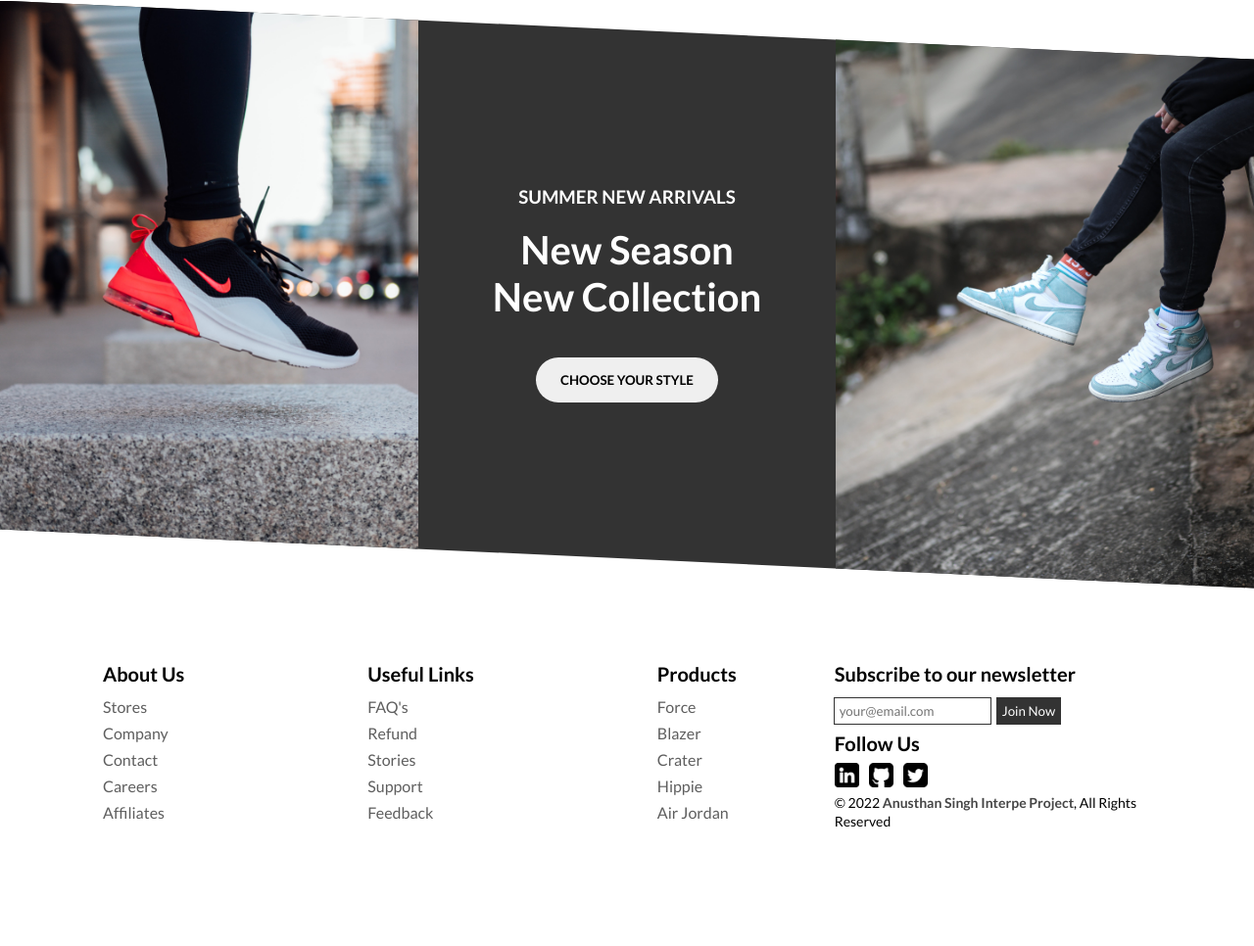
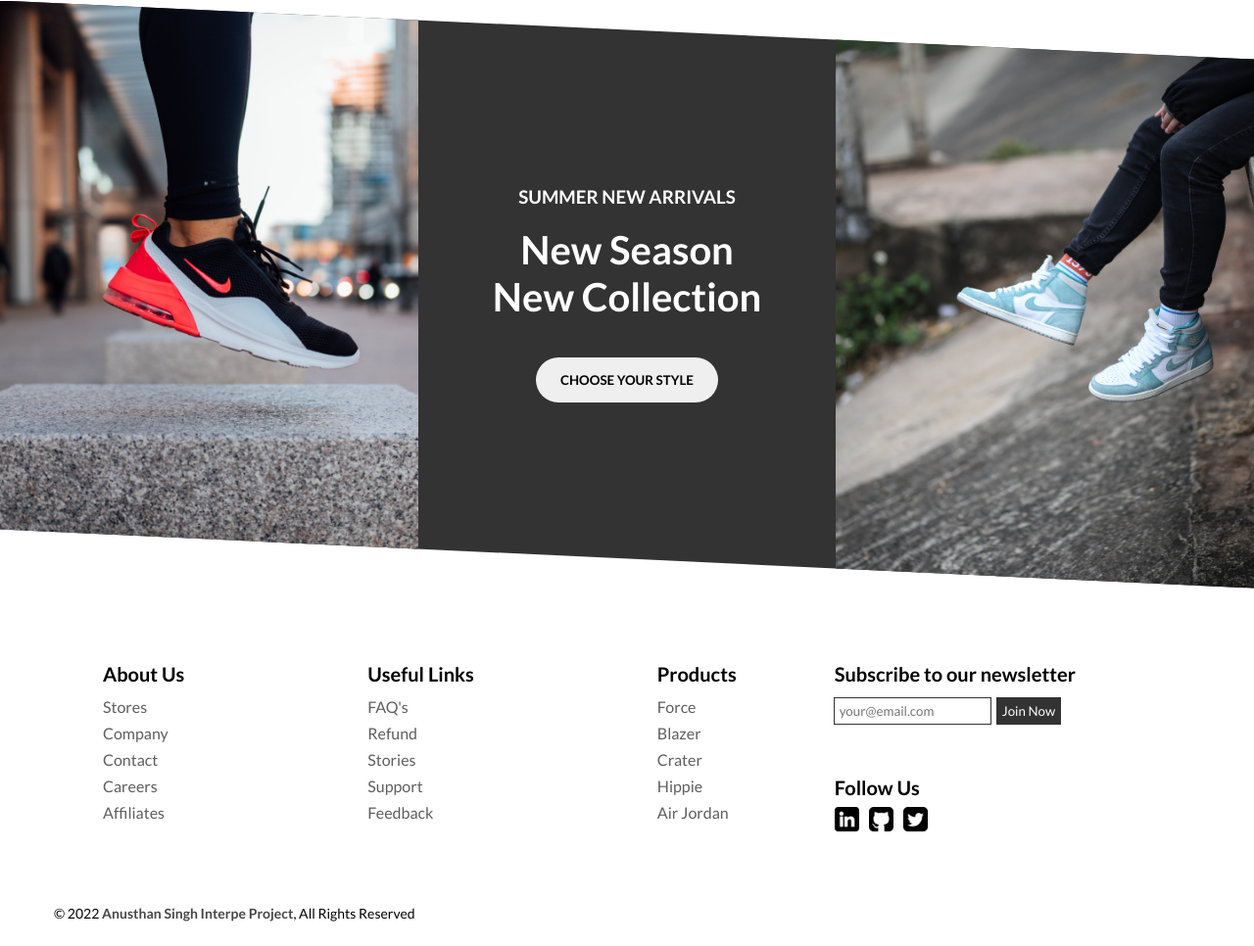
Before and after one commit to anusthan12/Nike_Clone, a plain HTML site: page index.html in a window 1280 px wide. Shown: the part 2152-3118 px from the top of the page at 98% size. Before the commit the page ends 3074 px from the top, so only its background shows below. Drawn offline with Linux system fonts and the light colour scheme.

Commit message:
Update index.html
added the copyright section to the bottom

```diff
--- a/index.html
+++ b/index.html
@@ -277,7 +277,11 @@
             /></a>
           </div>
         </div>
-        <div class="footerRightMenu">
+      </div>
+    </footer>
+
+    <footer>
+      <div class="footer2" >
             <span class="copyright"
               >© 2022
               <a
@@ -288,9 +292,7 @@
               >, All Rights Reserved</span
             >
       </div>
-      </div>
     </footer>
-
     <!-- Linked JavaScript File  -->
     <script src="./app.js"></script>
   </body>
```
Lines whose indentation alone changed are shown as unchanged.
